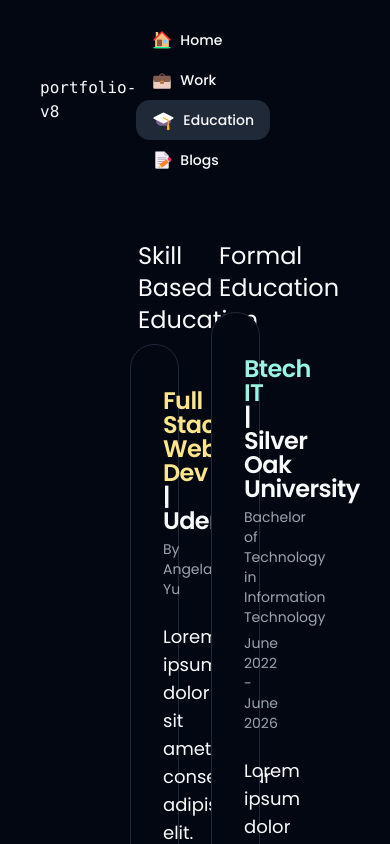
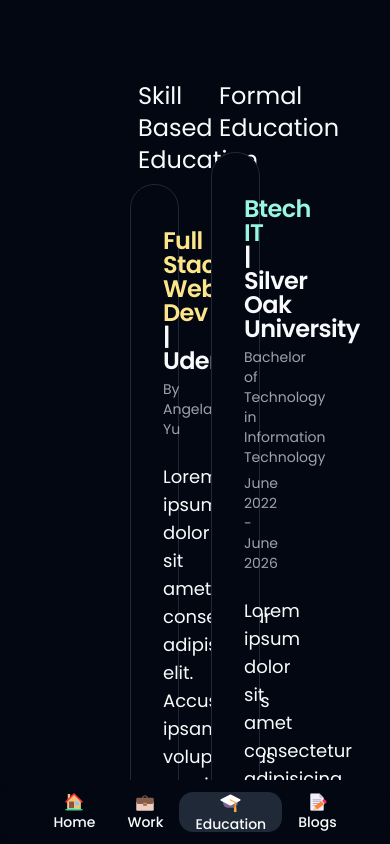
Before and after one commit to RudraPandyaa/Portfolio, a Next.js app: page /education in a window 390 px wide. Shown: the top 844 px of the page. Built offline with nearby package versions, Linux system fonts and the light colour scheme.

Commit message:
added respomsive nav

```diff
--- a/src/components/modules/Navbar/Navbar.tsx
+++ b/src/components/modules/Navbar/Navbar.tsx
@@ -9,17 +9,19 @@ import { FluentEmojiFlatMemo } from "@/lib/icons/memo";
 import AlertNote from "./_components/AlertNote";
 import { Button } from "@/components/ui/button";
 import { navLinks } from "../../../../constants/nav-links";
-import NavLinks from "./_components/NavLinks";
+import { MobileNavLinks, NavLinks } from "./_components/NavLinks";
 
 const NavigationBar = () => {
   return (
     <>
       <AlertNote />
       <div className=" xl:my-2 lg:my-2 bg-orange-200 dark:bg-inherit">
-        <nav className="flex justify-between items-center px-10 py-5">
-          <div className="font-mono w-[150px]">portfolio-v8</div>
+        <nav className="flex flex-col md:flex-row justify-between items-center px-10 py-5">
+          <div className="font-mono w-[150px] hidden lg:block">
+            portfolio-v8
+          </div>
 
-          <div className="xl:flex lg:flex md:flex ~hidden  gap-x-10 items-center text-sm">
+          <div className="hidden lg:flex gap-x-10 items-center text-sm">
             {navLinks.map((link, index) => (
               <NavLinks
                 key={index}
@@ -28,23 +30,6 @@ const NavigationBar = () => {
                 text={link.text}
               />
             ))}
-
-            {/* <Button variant={"active"} className="gap-2">
-                <FluentEmojiFlatHouse />
-                <div>Home</div>
-              </Button>
-              <Button variant={"ghost"} className="gap-2">
-                <FluentEmojiFlatGraduationCap />
-                <div>Education</div>
-              </Button>
-              <Button variant={"ghost"} className="gap-2">
-                <FluentEmojiFlatBriefcase />
-                <div>Work</div>
-              </Button>
-              <Button variant={"ghost"} className="gap-2">
-                <FluentEmojiFlatMemo />
-                <div>Blogs</div>
-              </Button> */}
           </div>
 
           <div className="w-[150px]">
@@ -54,6 +39,16 @@ const NavigationBar = () => {
           </div>
         </nav>
       </div>
+      <div className="fixed bottom-0 flex justify-center items-center text-center bg-inherit  p-3 w-full rounded-lg lg:hidden">
+        {navLinks.map((link, index) => (
+          <MobileNavLinks
+            key={index}
+            icon={link.icon}
+            href={link.href}
+            text={link.text}
+          />
+        ))}
+      </div>
     </>
   );
 };
--- a/src/components/modules/Navbar/_components/NavLinks.tsx
+++ b/src/components/modules/Navbar/_components/NavLinks.tsx
@@ -5,7 +5,7 @@ import Link from "next/link";
 import { usePathname } from "next/navigation";
 import React, { ReactNode } from "react";
 
-const NavLinks = ({
+export const NavLinks = ({
   icon,
   href,
   text,
@@ -26,4 +26,25 @@ const NavLinks = ({
   );
 };
 
-export default NavLinks;
+export const MobileNavLinks = ({
+  icon,
+  href,
+  text,
+}: {
+  icon: ReactNode;
+  href: string;
+  text: string;
+}) => {
+  const pathName = usePathname();
+
+  return (
+    <Link href={href}>
+      <Button variant={pathName == href ? "active" : "ghost"} className="gap-2">
+        <div className="flex flex-col justify-center items-center">
+          <div>{icon}</div>
+          <div>{text}</div>
+        </div>
+      </Button>
+    </Link>
+  );
+};
```
